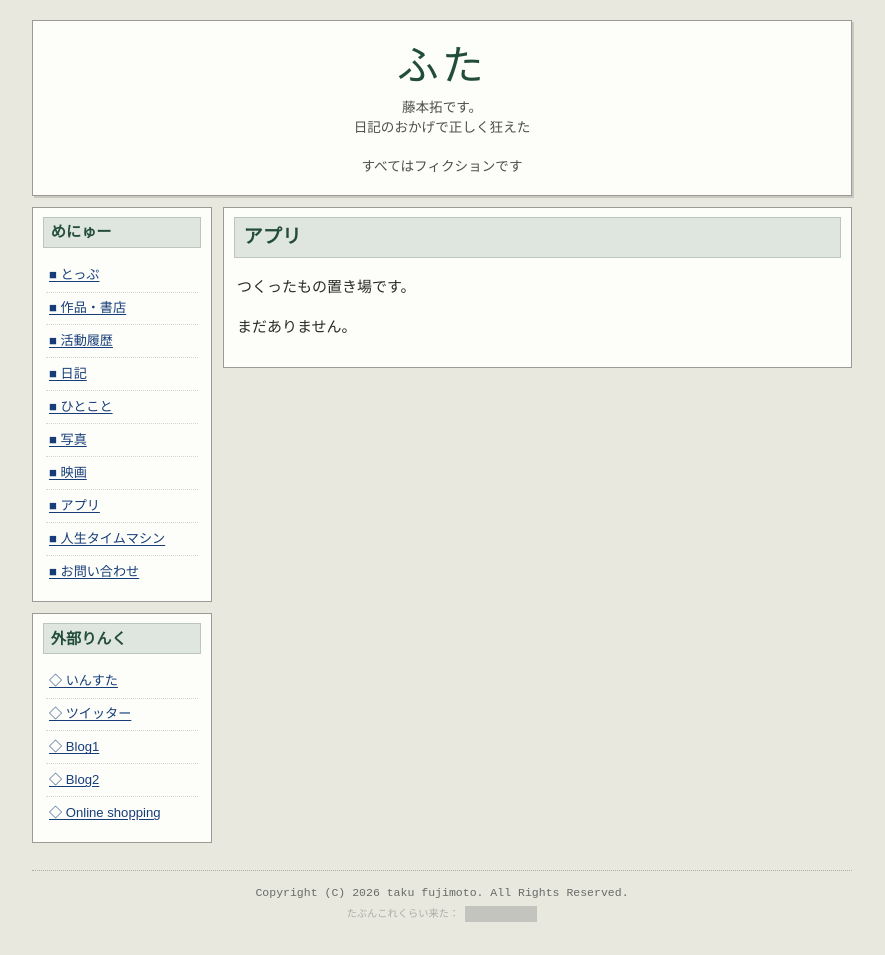
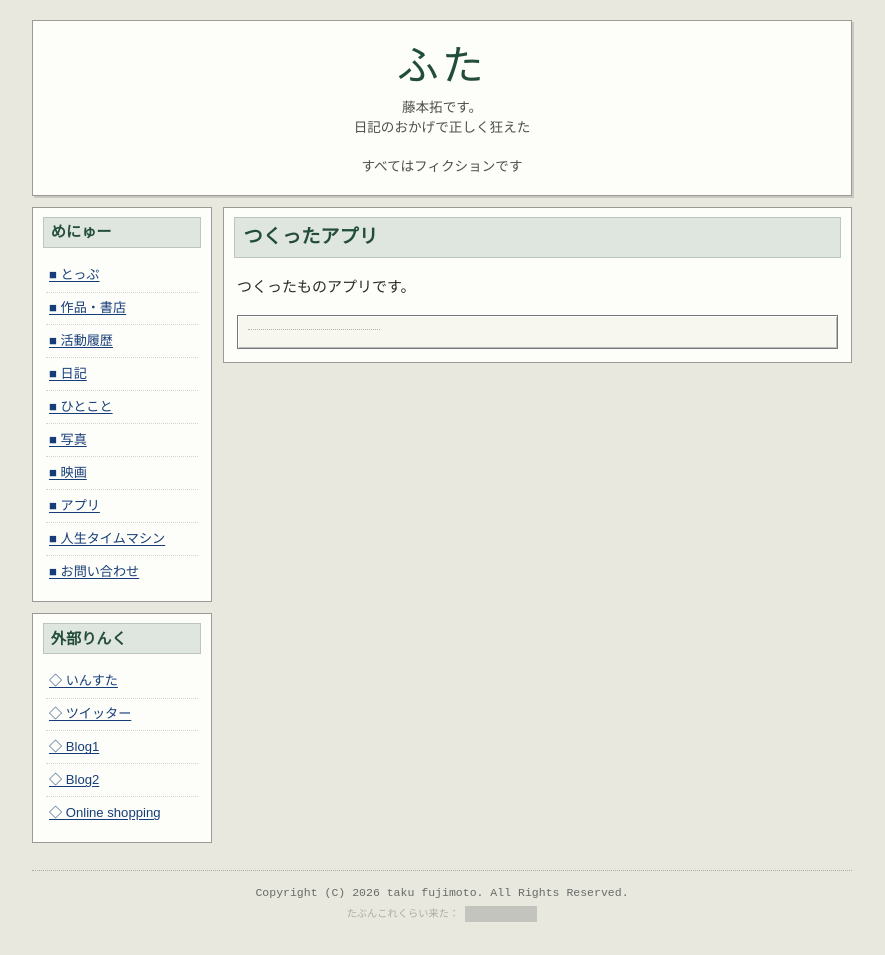
Before and after one commit to fujimototaku/fujimototaku.github.io, a Jekyll site: the page built from apps.html, in a window 1280 px wide. Shown: the whole page, without its empty margins (198-1083 px from the left). Built offline with Jekyll 4.4.1, drawn with Linux system fonts in a browser that asks for light colours; grey boxes are pictures that could not be loaded.

Commit message:
更新: apps.yml

```diff
--- a/_data/apps.yml
+++ b/_data/apps.yml
@@ -1,5 +1,6 @@
-title: アプリ
-intro: つくったもの置き場です。
+title: つくったアプリ
+intro: つくったものアプリです。
 empty_text: まだありません。
 launch_label: ▶ 起動する
-items: []
+items:
+  - {}
```
